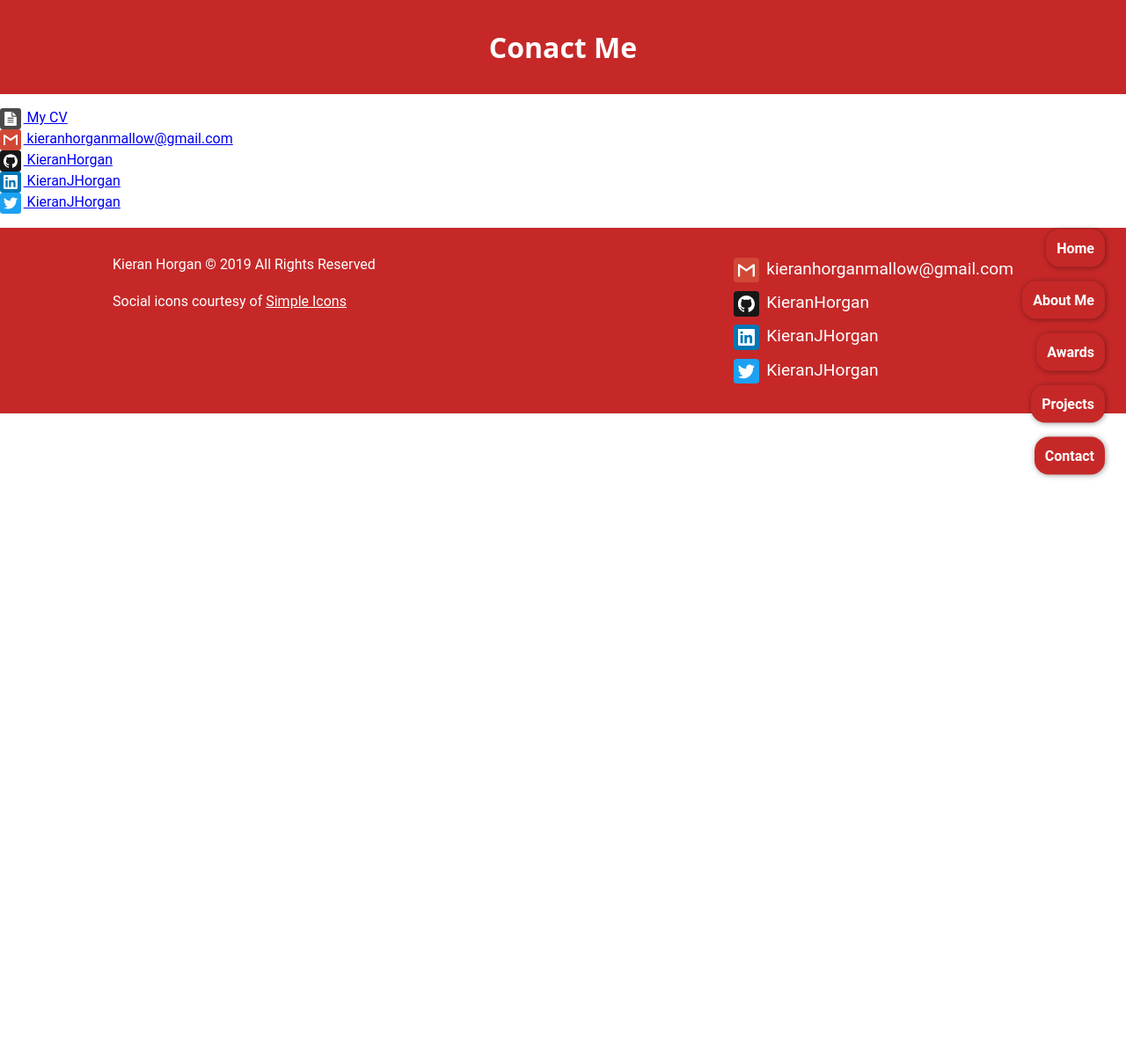
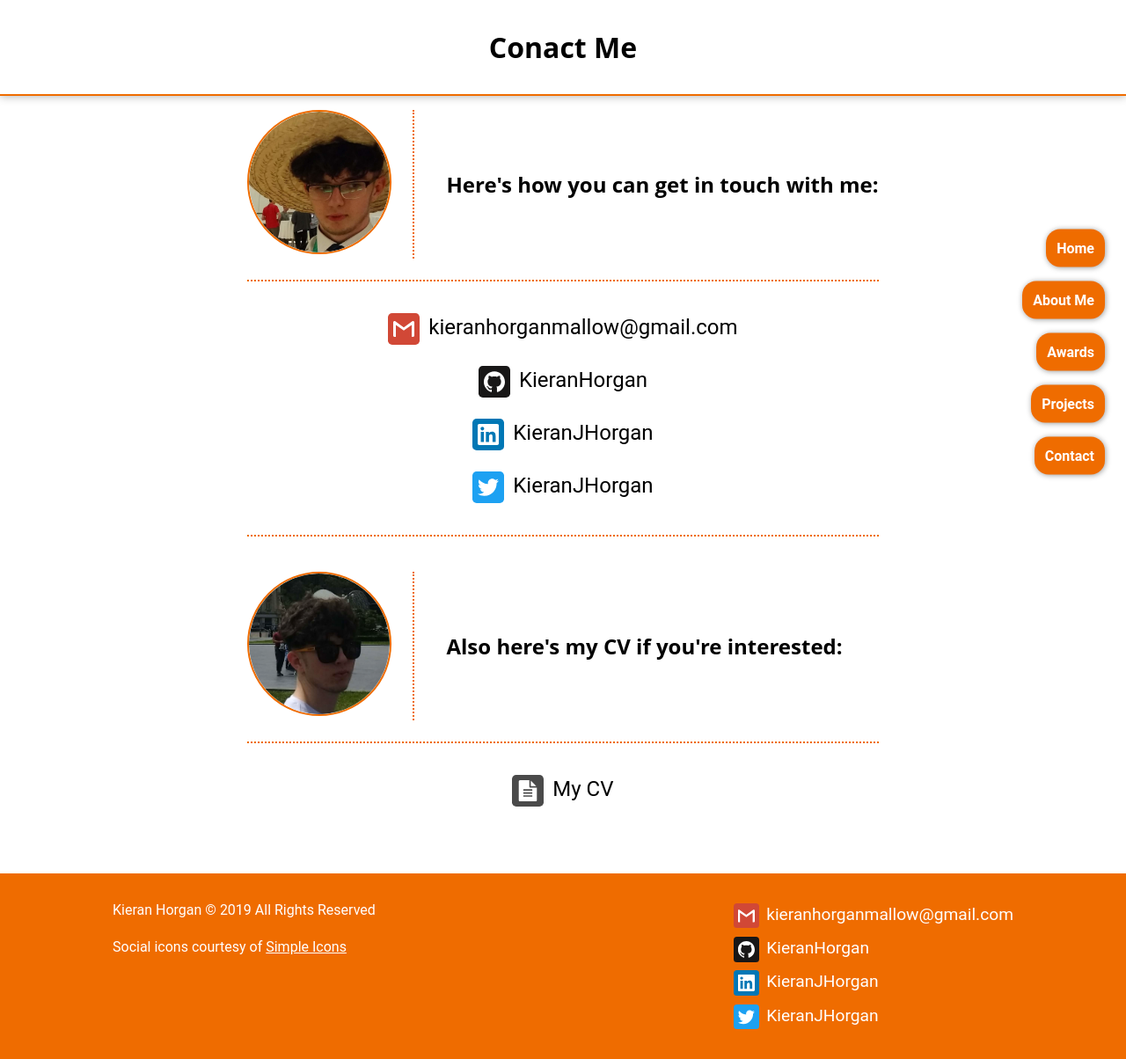
Before and after one commit to KieranHorgan/kieranhorgan.com, a PHP site: page /contact in a window 1280 px wide. Shown: the whole page at 88% size. Before the commit the page ends 544 px from the top, so only its background shows below. Run offline with PHP 8.4, Linux system fonts and the light colour scheme; some web fonts are replaced.

Commit message:
finished contact page

```diff
--- a/contact/index.html
+++ b/contact/index.html
@@ -43,11 +43,11 @@
     </nav>
 
     <main>
+      <picture>
+        <img src="../images/kieran_in_sombrero.webp" alt="Me in a sombrero">
+      </picture>
+      <h2>Here's how you can get in touch with me:</h2>
       <ul>
-      <li><a href="../documents/Kieran_Horgan_CV.pdf">
-        <svg role="img" viewBox="0 0 1792 1792" xmlns="http://www.w3.org/2000/svg" aria-labelledby="cv-icon-id"><title id="cv-icon-id">CV icon</title><path d="M1596 476q14 14 28 36h-472v-472q22 14 36 28zm-476 164h544v1056q0 40-28 68t-68 28h-1344q-40 0-68-28t-28-68v-1600q0-40 28-68t68-28h800v544q0 40 28 68t68 28zm160 736v-64q0-14-9-23t-23-9h-704q-14 0-23 9t-9 23v64q0 14 9 23t23 9h704q14 0 23-9t9-23zm0-256v-64q0-14-9-23t-23-9h-704q-14 0-23 9t-9 23v64q0 14 9 23t23 9h704q14 0 23-9t9-23zm0-256v-64q0-14-9-23t-23-9h-704q-14 0-23 9t-9 23v64q0 14 9 23t23 9h704q14 0 23-9t9-23z"/></svg>
-        My CV
-      </a></li>
         <li><a href="mailto:kieranhorganmallow@gmail.com">
           <svg role="img" viewBox="0 0 24 24" xmlns="http://www.w3.org/2000/svg" aria-labelledby="gmail-icon-id"><title id="gmail-icon-id">Gmail icon</title><path d="M24 4.5v15c0 .85-.65 1.5-1.5 1.5H21V7.387l-9 6.463-9-6.463V21H1.5C.649 21 0 20.35 0 19.5v-15c0-.425.162-.8.431-1.068C.7 3.16 1.076 3 1.5 3H2l10 7.25L22 3h.5c.425 0 .8.162 1.069.432.27.268.431.643.431 1.068z"/></svg>
           kieranhorganmallow@gmail.com
@@ -65,6 +65,15 @@
           KieranJHorgan
         </a></li>
       </ul>
+      <picture>
+        <img src="../images/kieran_in_sunglasses.webp" alt="Me in sunglasses">
+      </picture>
+      <h2>Also here's my CV if you're interested:</h2>
+      <a href="../documents/Kieran_Horgan_CV.pdf">
+        <svg role="img" viewBox="0 0 1792 1792" xmlns="http://www.w3.org/2000/svg" aria-labelledby="cv-icon-id"><title id="cv-icon-id">CV icon</title><path d="M1596 476q14 14 28 36h-472v-472q22 14 36 28zm-476 164h544v1056q0 40-28 68t-68 28h-1344q-40 0-68-28t-28-68v-1600q0-40 28-68t68-28h800v544q0 40 28 68t68 28zm160 736v-64q0-14-9-23t-23-9h-704q-14 0-23 9t-9 23v64q0 14 9 23t23 9h704q14 0 23-9t9-23zm0-256v-64q0-14-9-23t-23-9h-704q-14 0-23 9t-9 23v64q0 14 9 23t23 9h704q14 0 23-9t9-23zm0-256v-64q0-14-9-23t-23-9h-704q-14 0-23 9t-9 23v64q0 14 9 23t23 9h704q14 0 23-9t9-23z"/></svg>
+        My CV
+      </a>
+
     </main>
 
     <footer>
--- a/css/base.css
+++ b/css/base.css
@@ -77,6 +77,17 @@
 
 body {
   margin: 0;
+  display: flex;
+  flex-direction: column;
+  height: 100vh;
+}
+
+main {
+  flex: 1 0 auto;
+}
+
+footer, header {
+  flex-shrink: 0;
 }
 
 h1, h2, h3 {
--- a/css/contact.css
+++ b/css/contact.css
@@ -1,23 +1,71 @@
+:root {
+  --main-primary-color: #ef6c00;
+}
+
 ::-webkit-scrollbar-thumb {
-  background-color: #c62828;
+  background-color: var(--main-primary-color);
 }
 
 nav a, nav button, header {
-  background: #c62828;
+  background: var(--main-primary-color);
+}
+
+header h1 {
+  color: #000;
+  background: #fff;
+  border-bottom: 2px solid var(--main-primary-color);
+  box-shadow: 0px 0px 10px #aaa;
+}
+
+main {
+  margin: 0 auto;
+  padding: 1em;
+  display: grid;
+  grid-gap: 1.5em;
+  grid-template-rows: auto 1fr;
+}
+
+main h2 {
+  font-size: 1.5rem;
+  padding: 4.25rem 0;
+  grid-column-start: 2;
+  padding-left: 1.5em;
+  border-left: 2px dotted var(--main-primary-color);
+  margin: 0;
+}
+
+main img {
+  width: 10em;
+  border: 2px solid var(--main-primary-color);
+  border-radius: 100%;
+}
+
+main > a svg { background: #4a4a4a; }
+main li:nth-child(1) svg { background: #D14836; }
+main li:nth-child(2) svg { background: #181717; }
+main li:nth-child(3) svg { background: #0077B5; }
+main li:nth-child(4) svg { background: #1DA1F2; }
+
+main a {
+  display: inline-block;
+  font-size: 1.5em;
+  color: #000;
+  text-decoration: none;
+  padding: .5em;
+}
+main ul {
+  border-bottom: 2px dotted var(--main-primary-color);
+}
+main ul, main>a {
+  padding: 1.5em 0;
+  border-top: 2px dotted var(--main-primary-color);
+  text-align: center;
+  grid-column: 1 / 3;
+  list-style: none;
+  margin: 0;
+  margin-bottom: 1em;
 }
 
 footer {
-  background: #c62828;
+  background: var(--main-primary-color);
 }
-
-
-main li:nth-child(1) svg { background: #4a4a4a; }
-main li:nth-child(2) svg { background: #D14836; }
-main li:nth-child(3) svg { background: #181717; }
-main li:nth-child(4) svg { background: #0077B5; }
-main li:nth-child(5) svg { background: #1DA1F2; }
-
-main ul {
-  list-style: none;
-  padding: 0;
-}
```
Also changed, not shown: images/kieran_in_sombrero.webp (added), images/kieran_in_sunglasses.webp (added). Lines whose indentation alone changed are shown as unchanged.
